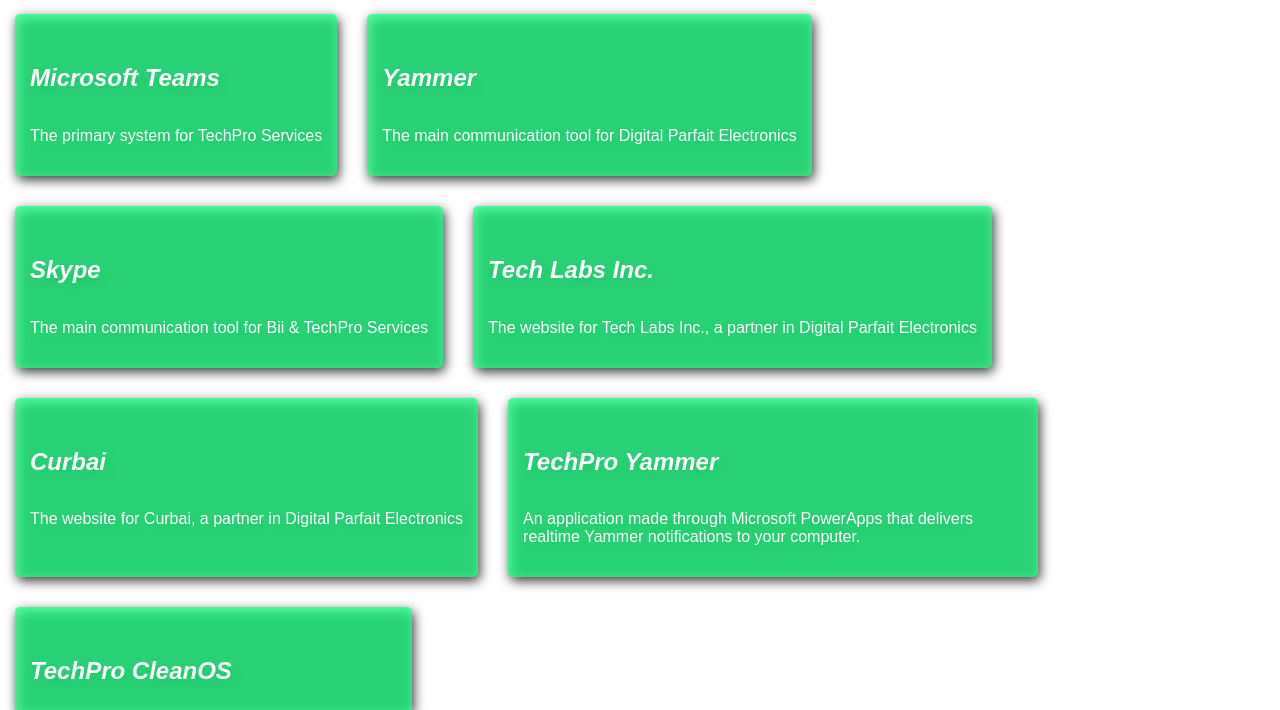
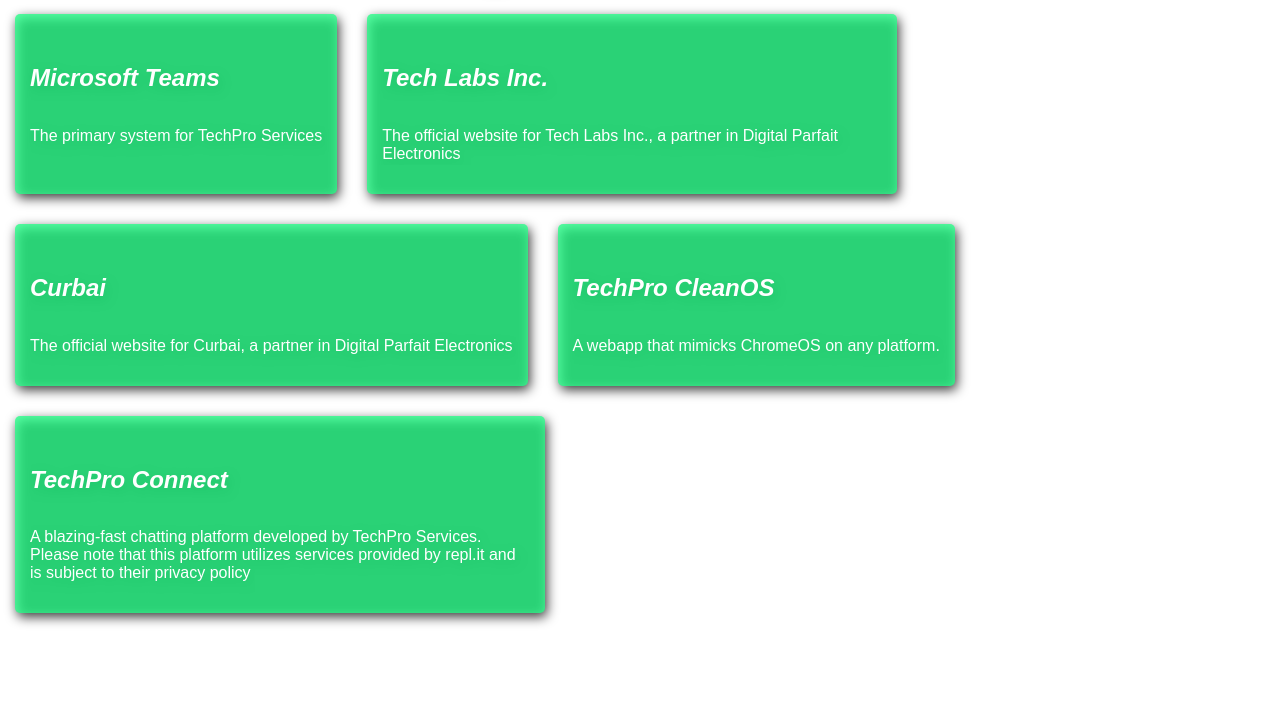
Before and after one commit to techprosignature/techprosignature.github.io, a plain HTML site: page Resources.html in a window 1280 px wide. Shown: the part 90-800 px from the top of the page. Drawn offline with Linux system fonts and the light colour scheme.

Commit message:
Maintenance Update

```diff
--- a/Resources.html
+++ b/Resources.html
@@ -15,30 +15,22 @@
             <h2>Microsoft Teams</h2>
             <p>The primary system for TechPro Services</p>
         </a >
-        <a class="card" href="https://web.yammer.com" target="_blank">
-            <h2>Yammer</h2>
-            <p>The main communication tool for Digital Parfait Electronics</p>
-        </a>
-        <a class="card" href="https://web.skype.com" target="_blank">
-            <h2>Skype</h2>
-            <p>The main communication tool for Bii & TechPro Services</p>
-        </a>
         <a class="card" href="https://techlabsinc.github.io" target="_blank">
             <h2>Tech Labs Inc.</h2>
-            <p>The website for Tech Labs Inc., a partner in Digital Parfait Electronics</p>
+            <p>The official website for Tech Labs Inc., a partner in Digital Parfait Electronics</p>
         </a>
         <a class="card" href="https://fred-doug.github.io/" target="_blank">
             <h2>Curbai</h2>
-            <p>The website for Curbai, a partner in Digital Parfait Electronics</p>
-        </a>
-        <a class="card" href="https://apps.powerapps.com/play/1c58460a-3d15-4010-848b-0e2d43ec4f88?tenantId=4696492d-646d-4d3c-9465-6c5a36f31a16" target="_blank">
-            <h2>TechPro Yammer</h2>
-            <p>An application made through Microsoft PowerApps that delivers realtime Yammer notifications to your computer.</p>
+            <p>The official website for Curbai, a partner in Digital Parfait Electronics</p>
         </a>
         <a class="card" href="CleanOS/index.html" target="_self">
             <h2>TechPro CleanOS</h2>
             <p>A webapp that mimicks ChromeOS on any platform.</p>
         </a>
+        <a class="card" href="https://techpro-services.github.io/techproconnect" target="_blank">
+            <h2>TechPro Connect</h2>
+            <p>A blazing-fast chatting platform developed by TechPro Services. Please note that this platform utilizes services provided by repl.it and is subject to their privacy policy</p>
+        </a>
         </div>
     </body>
 </html>
```
Also changed, not shown: index.html (+0 -2 lines), Images/Ping.png (added), Images/Ping.svg (added).
